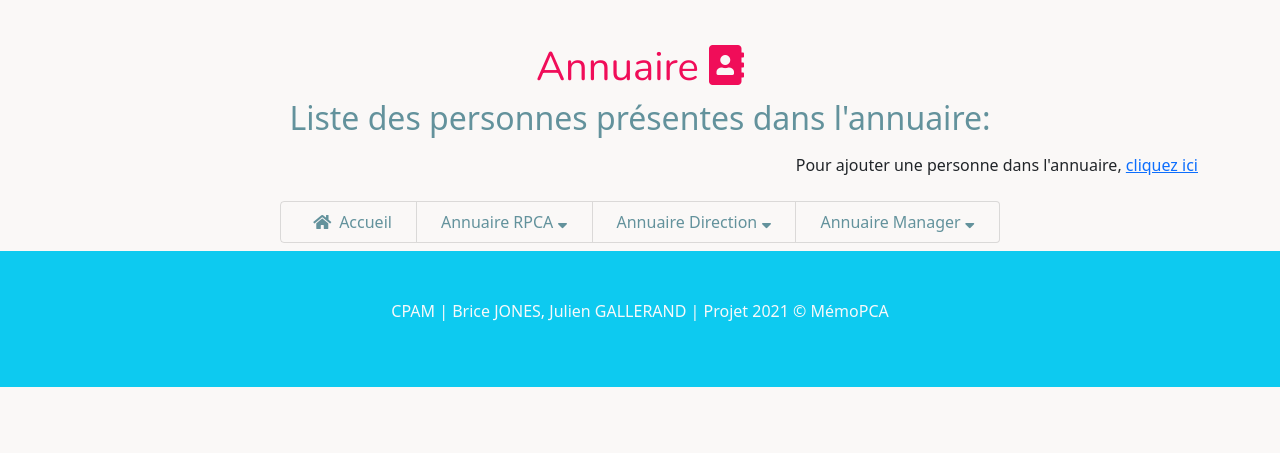
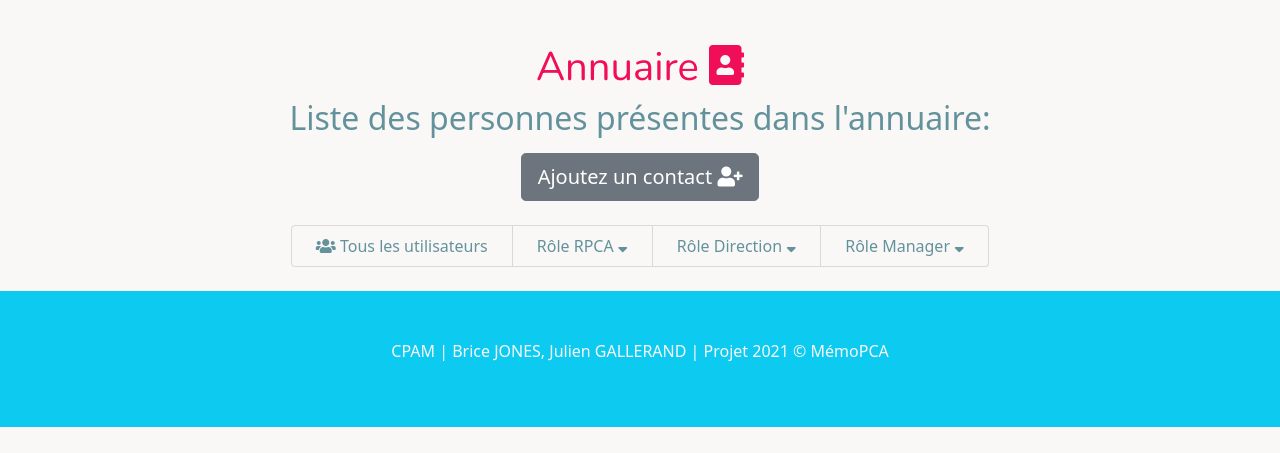
Before and after one commit to notmoebius/memopca, a Symfony app: template templates/directories/listUser.html.twig in a window 1280 px wide. Shown: the part 347-800 px from the top of the page. Run offline with Twig, Linux system fonts and the light colour scheme; the template is opened without the code that fills it, so the values that code supplies are empty; some libraries are stand-ins or nearby versions.

Commit message:
Maj page Annuaire

```diff
--- a/src/Controller/DirectoriesController.php
+++ b/src/Controller/DirectoriesController.php
@@ -180,7 +180,7 @@ class DirectoriesController extends AbstractController
             // L'équivalent du execute()
             $em->flush();
 
-            return $this ->redirectToRoute('list_directory_controller');
+            return $this ->redirectToRoute('list_directory_controller', ['page' => 'accueil'] );
 
         }else{
 
@@ -289,7 +289,7 @@ class DirectoriesController extends AbstractController
 
         $em->flush();
 
-        return $this->redirectToRoute('list_directory_controller');
+        return $this->redirectToRoute('list_directory_controller', ['page' => 'accueil'] );
     }
 
 }
--- a/templates/base.html.twig
+++ b/templates/base.html.twig
@@ -31,7 +31,7 @@
 
         {% block javascripts %} {% endblock %}
     </head>
-    <body>
+    <body class="mb-0">
 
         <header>
             {% include("basePartials/header.html.twig") %}
@@ -39,7 +39,7 @@
         {% block body %}{% endblock %}
 
 
-        <footer class="bg-info">
+        <footer class="mt-3 mb-0 bg-info">
             {% include("basePartials/footer.html.twig") %}
         </footer>
 
--- a/templates/basePartials/header.html.twig
+++ b/templates/basePartials/header.html.twig
@@ -22,7 +22,7 @@
         <div class="collapse navbar-collapse justify-content-end" id="navbarSupportedContent">
             <a class="btn btn-light text-info mx-4 px-3" href="#">Mémo <i class="fas fa-mobile-alt"></i></i></i></a>
             <a class="btn btn-light text-info mx-4 px-3" href="#">Crises/Alertes <i class="far fa-bell"></i></a>
-            <a class="btn btn-light text-info mx-4 px-3" href="{{path('list_directory_controller')}}">Annuaire <i class="far fa-address-book"></i></a>
+            <a class="btn btn-light text-info mx-4 px-3" href="{{path('list_directory_controller', {page: 'accueil'}) }}">Annuaire <i class="far fa-address-book"></i></a>
             <a class="btn btn-light text-info mx-4 px-3" href="#">Documents <i class="far fa-folder-open"></i></a>
 
         </div>
--- a/templates/directories/detailsUser.html.twig
+++ b/templates/directories/detailsUser.html.twig
@@ -57,7 +57,7 @@
 
 {% block body %}
 
-<section class="mt-5 container">
+<section class="mt-5 mb-5 container">
 
 <div class="card text-center">
   <div class="card-header d-flex text-center align-items-center">
@@ -93,6 +93,7 @@
  </div>
 </div>
 </section>
+
 {% endblock %}
 
 {% block javascripts %}
--- a/templates/directories/listUser.html.twig
+++ b/templates/directories/listUser.html.twig
@@ -61,9 +61,9 @@
     <div class="w-100 ">
         <h1 class="text-center mt-5">Annuaire <i class="fas fa-address-book"></i></h1>
         <h2 class="text-center mb-3" >Liste des personnes présentes dans l'annuaire:</h2>
-        <p class="text-end">Pour ajouter une personne dans l'annuaire, <a href="{{path('add_directory_controller')}}">cliquez ici</a></p>
+        <p class="text-center"><a class="btn btn-lg btn-secondary" href="{{path('add_directory_controller')}}">Ajoutez un contact <i class="fas fa-user-plus"></i></a></p>
 
-    {% include("directories/partials/navBarDirectory.html.twig") %}
+    {% include("directories/partials/navBarRole.html.twig") %}
 
             <div class="d-flex row justify-content-center flex-wrap">
     {% for user in user %}
--- a/templates/directories/partials/navBarDirectory.html.twig
+++ /dev/null
@@ -1,29 +0,0 @@
-{% block stylesheets %}
-
-<style>
-
-.navDirectory:hover{
-
-    text-decoration: none;
-    color: #0dcaf0 !important;
-
-}
-
-
-</style>
-
-{% endblock %}
-
-
-<nav class="mx-3 navbar navbar-expand-lg ">
-        <div class="d-flex w-100 justify-content-center">
-
-            <div class="list-group list-group-horizontal text-center">
-                <a href="{{path('list_directory_controller', {page: 'accueil'}) }}" class="{{ role == 'accueil' ? 'border border-info fw-bold' : '' }} bg-transparent navDirectory list-group-item px-4"><i class="fas fa-home px-2"></i>Accueil</a>
-                <a href="{{ path('list_directory_controller', {page: 'RPCA'}) }}" class="{{ role == 'RPCA' ? 'fw-bold border border-info' : '' }} bg-transparent navDirectory list-group-item px-4">Annuaire RPCA <i class="fas fa-sort-down"></i></a>
-                <a href="{{ path('list_directory_controller', {page: 'Direction'}) }}" class="{{ role == 'Direction' ? 'fw-bold border border-info' : '' }} bg-transparent navDirectory list-group-item px-4">Annuaire Direction <i class="fas fa-sort-down"></i></a>
-                <a href="{{ path('list_directory_controller', {page: 'Manager'}) }}" class="{{ role == 'Manager' ? 'fw-bold border border-info' : '' }} bg-transparent navDirectory list-group-item px-4">Annuaire Manager <i class="fas fa-sort-down"></i></a>
-            </div>
-        </div>
-
-    </nav>
--- /dev/null
+++ b/templates/directories/partials/navBarRole.html.twig
@@ -0,0 +1,29 @@
+{% block stylesheets %}
+
+<style>
+
+.navDirectory:hover{
+
+    text-decoration: none;
+    color: #0dcaf0 !important;
+
+}
+
+
+</style>
+
+{% endblock %}
+
+
+<nav class="mx-3 navbar navbar-expand-lg ">
+        <div class="d-flex w-100 justify-content-center">
+
+            <div class="list-group list-group-horizontal text-center">
+                <a href="{{path('list_directory_controller', {page: 'accueil'}) }}" class="{{ role == 'accueil' ? 'border border-info fw-bold' : '' }} bg-transparent navDirectory list-group-item px-4"><i class="fas fa-users"></i> Tous les utilisateurs</a>
+                <a href="{{ path('list_directory_controller', {page: 'RPCA'}) }}" class="{{ role == 'RPCA' ? 'fw-bold border border-info' : '' }} bg-transparent navDirectory list-group-item px-4">Rôle RPCA <i class="fas fa-sort-down"></i></a>
+                <a href="{{ path('list_directory_controller', {page: 'Direction'}) }}" class="{{ role == 'Direction' ? 'fw-bold border border-info' : '' }} bg-transparent navDirectory list-group-item px-4">Rôle Direction <i class="fas fa-sort-down"></i></a>
+                <a href="{{ path('list_directory_controller', {page: 'Manager'}) }}" class="{{ role == 'Manager' ? 'fw-bold border border-info' : '' }} bg-transparent navDirectory list-group-item px-4">Rôle Manager <i class="fas fa-sort-down"></i></a>
+            </div>
+        </div>
+
+    </nav>
```
Also changed, not shown: templates/directories/addUser.html.twig (+19 -17 lines), public/asset/uploads/pictures/6074533d78d99.jpg (added), public/asset/uploads/pictures/60745e42c7127.jpg (added).
